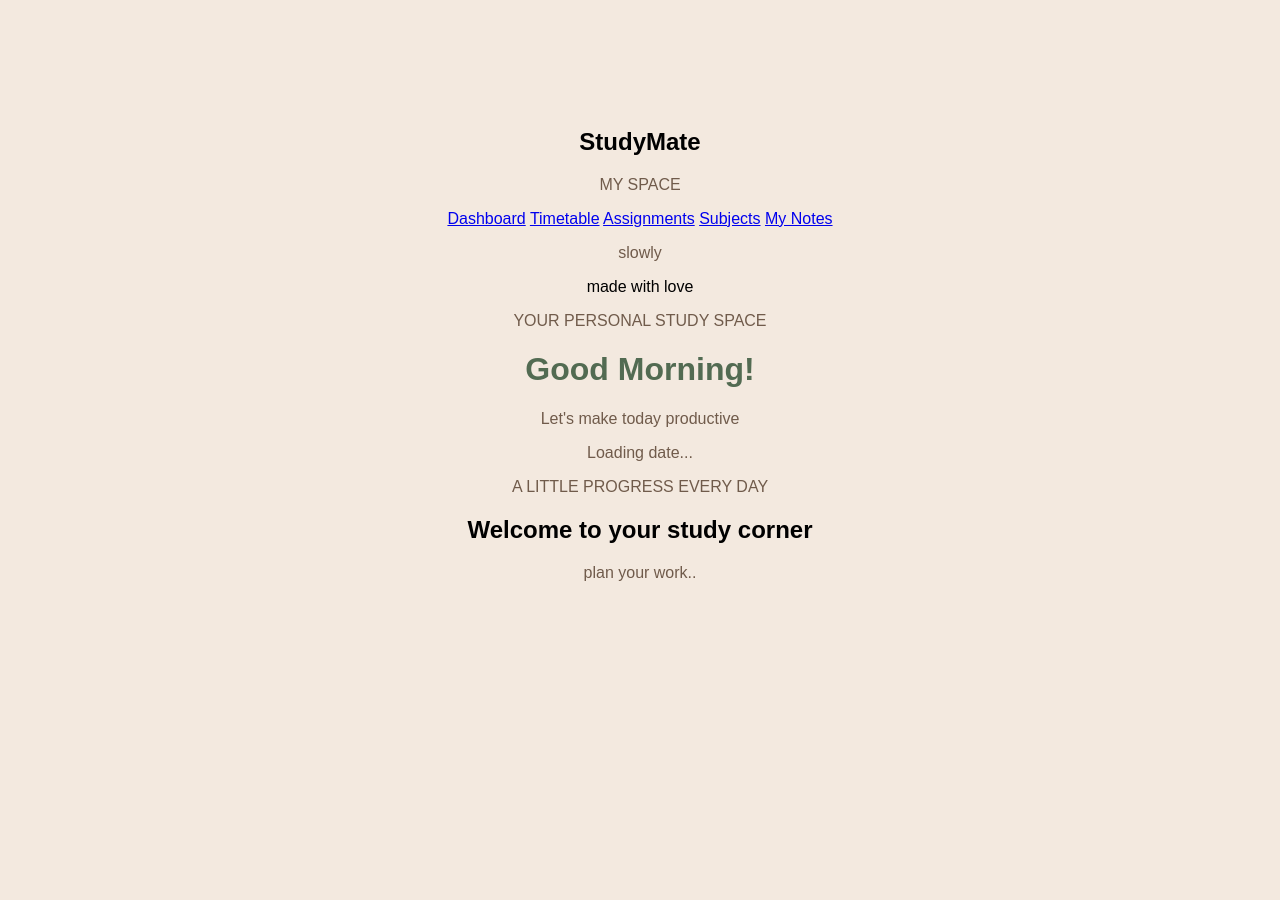
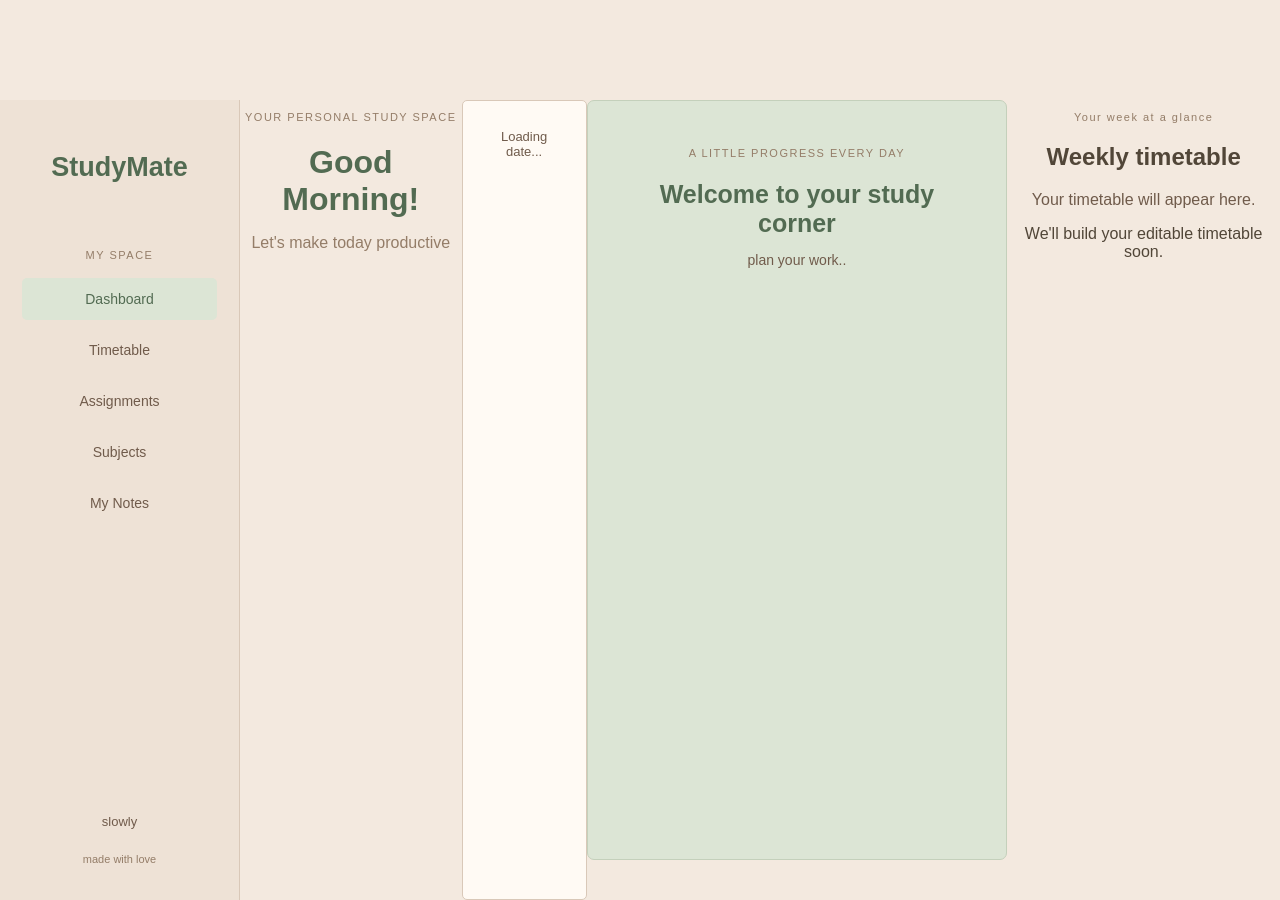
Before and after one commit to RaphelReji/StudyMate, a plain HTML site: page index.html in a window 1280 px wide. Before the commit the page ends 800 px from the top, so only its background shows below. Drawn offline with Linux system fonts and the light colour scheme.

Commit message:
added the basic style with css

```diff
--- a/css/style.css
+++ b/css/style.css
@@ -1,8 +1,14 @@
+*{
+  box-sizing: border-box;
+}
+
 body{
+  margin: 0;
   background-color: #f3e9df;
   font-family: Arial,sans-serif;
   text-align: center;
   padding-top: 100px;
+  color: #514638;
 }
 
 h1{
@@ -20,3 +26,116 @@ button{
   border: none;
   cursor: pointer;
 }
+
+.app{
+  display: flex;
+  min-height: 100vh;
+}
+
+
+.sidebar{
+  width: 240px;
+  flex-shrink: 0;
+  background-color: #eee2d6;
+  padding: 30px 22px;
+  border-right: 1px solid #d9c8b8;
+  display: flex;
+  flex-direction: column;
+}
+
+.logo{
+  color: #526b52;
+  font-size: 27px;
+  margin-bottom: 55px;
+}
+
+.menu-title,
+.small-heading{
+  font-size: 11px;
+  letter-spacing: 1.5px;
+  color: #947d68;
+  margin-bottom: 17px;
+}
+
+nav {
+  display: flex;
+  flex-direction: column;
+  gap:9px;
+}
+
+nav a{
+  text-decoration: none;
+  color: #705b4b;
+  padding: 13px;
+  border-radius: 5px;
+  font-size: 14px;
+}
+
+nav a:hover,
+nav a.active {
+  background-color: #dce5d5;
+  color: #526b52;
+}
+
+.sidebar-bottom{
+  margin-top: auto;
+  line-height: 1.8;
+  font-size: 13px;
+}
+
+.sidebar-bottom span{
+  font-size: 11px;
+  color: #947d68;
+}
+
+.main-content{
+  display: flex;
+  justify-content: space-between;
+}
+
+.topbar{
+  display: flex;
+  justify-content: space-between;
+}
+
+.topbar h1{
+  font-size: 32px;
+  margin-bottom: 8px;
+}
+
+.subtitle{
+  color: #947d68;
+}
+
+.date-box{
+  background-color: #fffaf4;
+  border: 1px solid #d9c8b8;
+  padding: 15px 20px;
+  font-size: 13px;
+  border-radius: 5px;
+}
+
+.welcome-box{
+  background-color: #dce5d5;
+  border: 1px solid #c4d0bb;
+  padding: 35px;
+  margin-bottom: 40px;
+  border-radius: 7px;
+}
+
+.welcome-box h2{
+  color: #526b52;
+  font-size: 25px;
+  margin-bottom: 12px;
+}
+
+.welcome-box p:last-child{
+  color: #705b4b;
+  font-size: 14px;
+}
+
+
+/*timetable style*/
+.section-heading{
+  margin-bottom: 20px;
+}
--- a/index.html
+++ b/index.html
@@ -53,6 +53,20 @@
           <p>plan your work..</p>
         </section>
 
+        <section class="timetable-section">
+
+          <div class="section-heading">
+            <p class="small-heading">Your week at a glance</p>
+            <h2>Weekly timetable</h2>
+          </div>
+
+               <div class="empty-timetable">
+                <p>Your timetable will appear here.</p>
+                <span>We'll build your editable timetable soon.</span>
+            </div>
+
+        </section>
+
       </main>
   </div>
 
```
